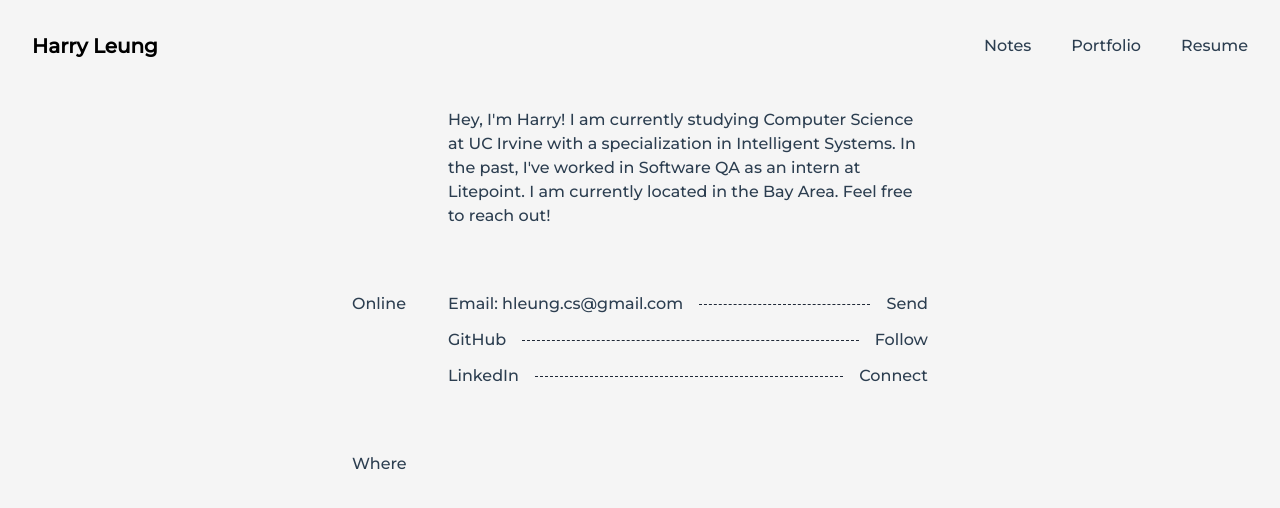
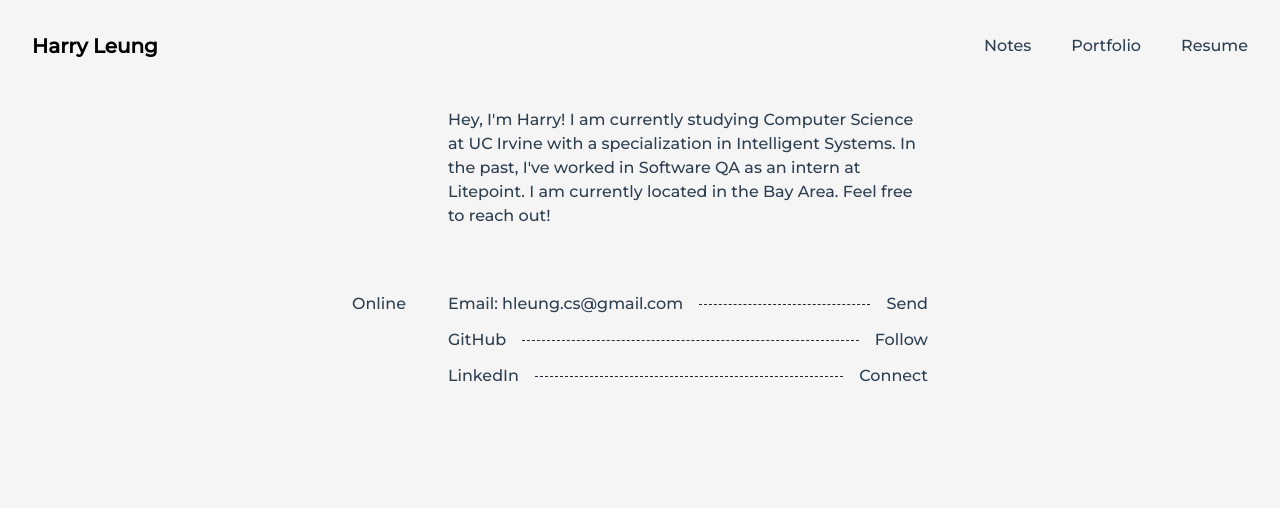
Before and after one commit to hgleung/portfolio-site, a Next.js app: page / in a window 1280 px wide. Shown: the top 508 px of the page. Built offline with nearby package versions, Linux system fonts and the light colour scheme.

Commit message:
repushing online heading

```diff
--- a/src/app/page.tsx
+++ b/src/app/page.tsx
@@ -57,12 +57,12 @@ export default function HomePage() {
           </div>
         </div>
       </div>
-      <div className="grid items-start grid-cols-1 md:grid-cols-12">
+      {/* <div className="grid items-start grid-cols-1 md:grid-cols-12">
         <h4 className='col-span-2'>Where</h4>
         <div className="col-span-10">
 
         </div>
-      </div>
+      </div> */}
     </main>
   );
 }
```
